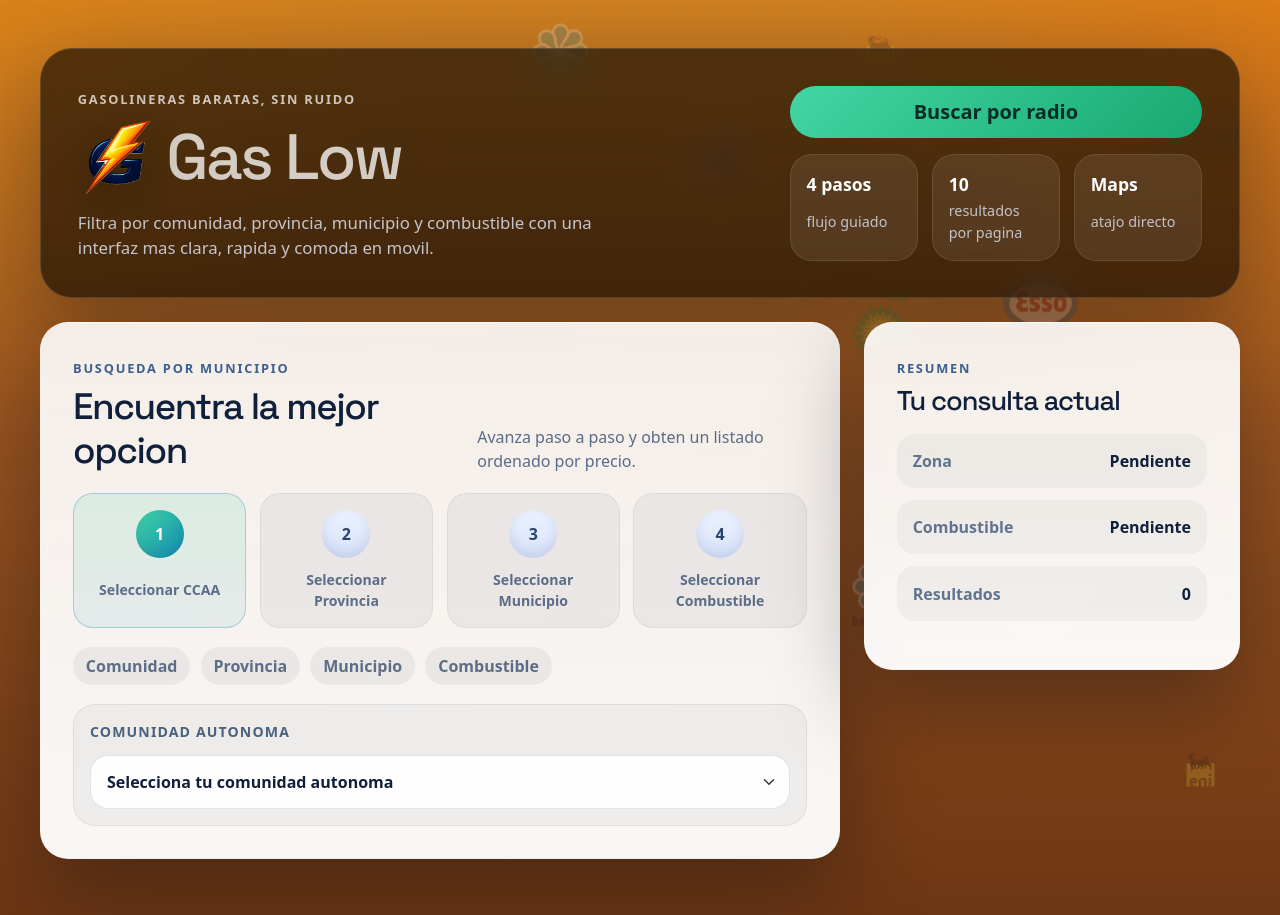
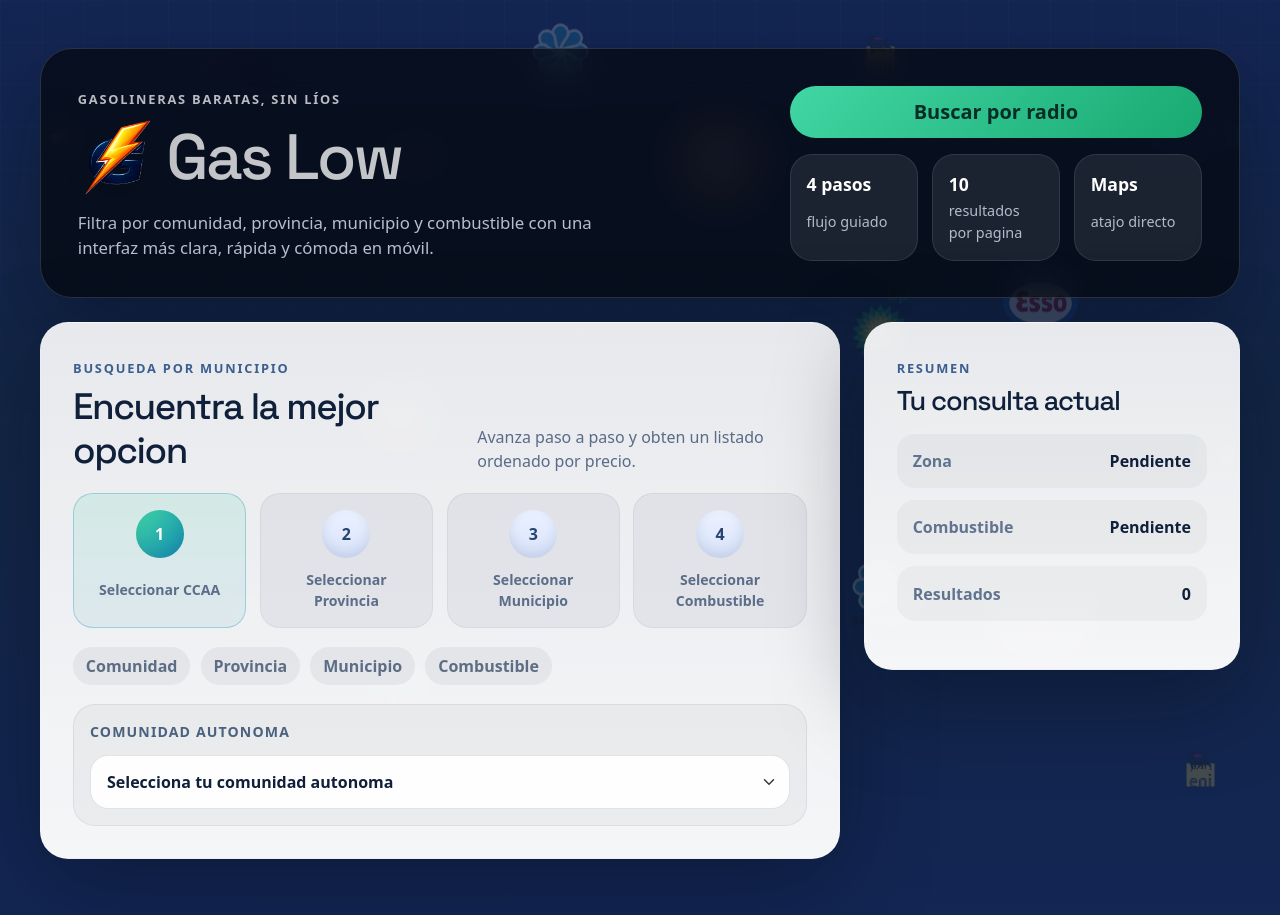
Before and after one commit to AlbertoCS8/GasLow, a React (Vite) app in the folder GasLow/: page / in a window 1280 px wide. Built offline with nearby package versions, Linux system fonts and the light colour scheme.

Commit message:
Dotenv produccion quitado

```diff
--- a/GasLow/src/App.jsx
+++ b/GasLow/src/App.jsx
@@ -164,7 +164,7 @@
     <section className="app-shell">
       <div className="hero-panel">
         <div className="hero-copy">
-          <span className="eyebrow">Gasolineras baratas, sin ruido</span>
+          <span className="eyebrow">Gasolineras baratas, sin líos</span>
           <h1 className="hero-title">
             <img
               src="/web-app-manifest-512x512_2.png"
@@ -175,7 +175,7 @@
           </h1>
           <p className="hero-text">
             Filtra por comunidad, provincia, municipio y combustible con una
-            interfaz mas clara, rapida y comoda en movil.
+            interfaz más clara, rápida y cómoda en móvil.
           </p>
         </div>
 
--- a/GasLow/src/index.css
+++ b/GasLow/src/index.css
@@ -43,9 +43,7 @@
     radial-gradient(circle at top right, rgba(17, 138, 178, 0.25), transparent 30%),
     linear-gradient(180deg, #0b1630 0%, #08101e 46%, #060b14 100%); */
      background:
-  radial-gradient(circle at top left, rgba(255, 140, 0, 0.20), transparent 28%),
-  radial-gradient(circle at top right, rgba(255, 110, 0, 0.25), transparent 30%),
-  linear-gradient(180deg, #cf8020 0%, #985420 46%, #6d3613 100%);
+    linear-gradient(180deg, #132654 0%, #132645 46%, #132654 100%);
 
 }
 
```
Also changed, not shown: 2 other files (tests, documents, lock files or other folders).
